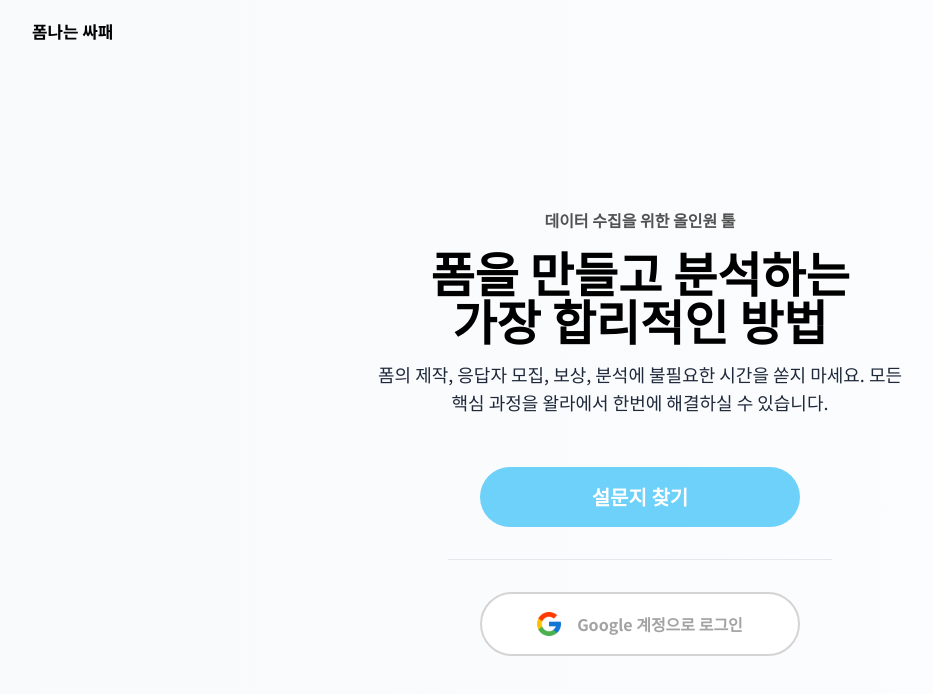
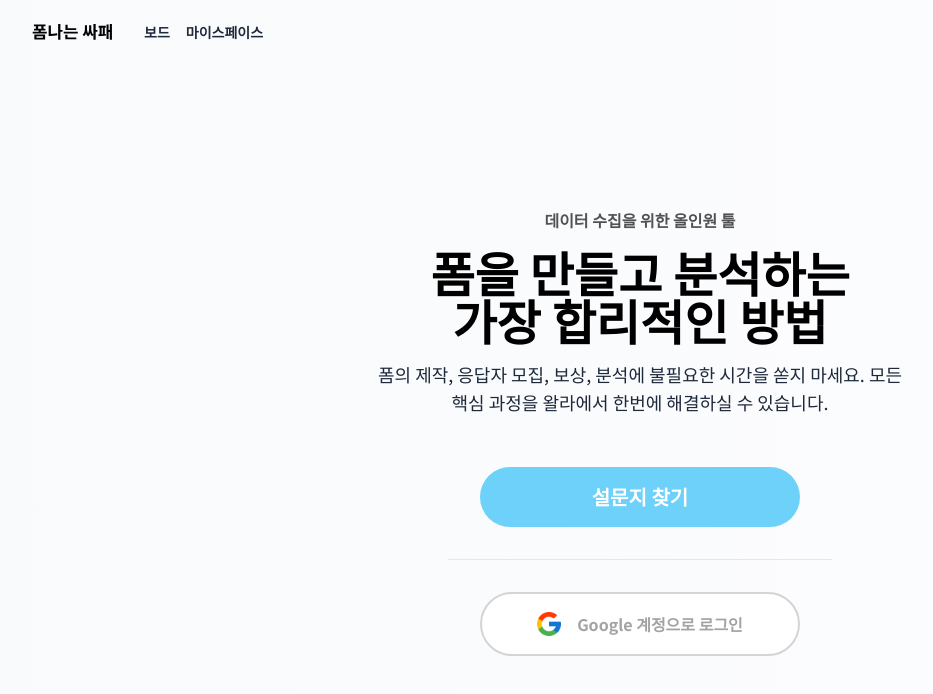
Before and after one commit to SSA-FE/formssafe-fe, a React (Vite) app: page / in a window 1280 px wide. Shown: the top 694 px of the page, without its empty margins (0-933 px from the left). Built offline with nearby package versions, Linux system fonts and the light colour scheme; no server answers.

Commit message:
feat:Topbar 컴포넌트에  page navigation 링크 추가

```diff
--- a/src/components/topbar/Topbar.tsx
+++ b/src/components/topbar/Topbar.tsx
@@ -98,12 +98,27 @@ const Topbar = () => {
         />
       )}
       <nav className="flex items-center justify-between w-full px-8 py-2 bg-transparent h-topbar min-h-16 whitespace-nowrap">
-        <NavLink
-          className="text-lg font-bold text-slate-600"
-          to={location.pathname === '/' ? '/' : '/board'}
-        >
-          <MainLogoIcon width="80" height="20" />
-        </NavLink>
+        <div className="flex gap-8 items-center">
+          <NavLink className="text-lg font-bold text-slate-600" to="/">
+            <MainLogoIcon width="80" />
+          </NavLink>
+          <div className="flex space-x-4 font-bold text-sm">
+            <NavLink to="/board">
+              <span
+                className={`${location.pathname === '/board' ? 'text-blue-500 hover:border-b-[1px] hover:border-blue-500' : 'text-slate-800 hover:border-b-[1px] hover:border-slate-800'}  py-0 leading-none inline-block`}
+              >
+                보드
+              </span>
+            </NavLink>
+            <NavLink to="/myspace">
+              <span
+                className={`${location.pathname === '/myspace' ? 'text-blue-500 hover:border-b-[1px] hover:border-blue-500' : 'text-slate-800 hover:border-b-[1px] hover:border-slate-800'}  py-0 leading-none inline-block`}
+              >
+                마이스페이스
+              </span>
+            </NavLink>
+          </div>
+        </div>
 
         {location.pathname !== '/' && user.imageUrl && (
           <div className="relative">
```
